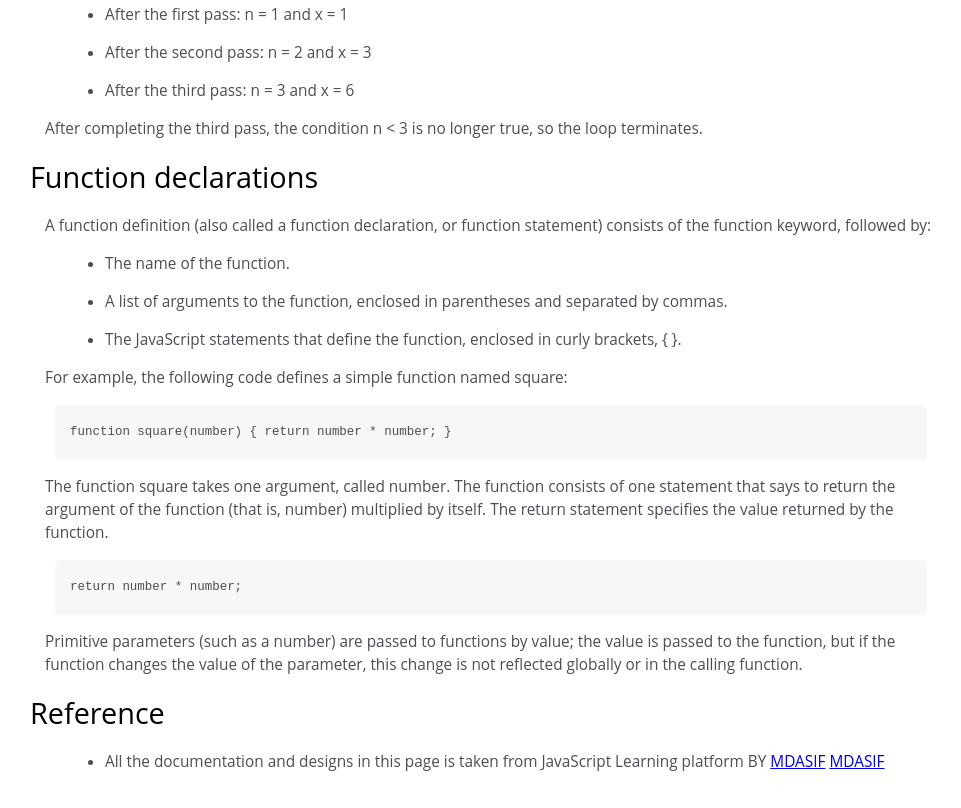
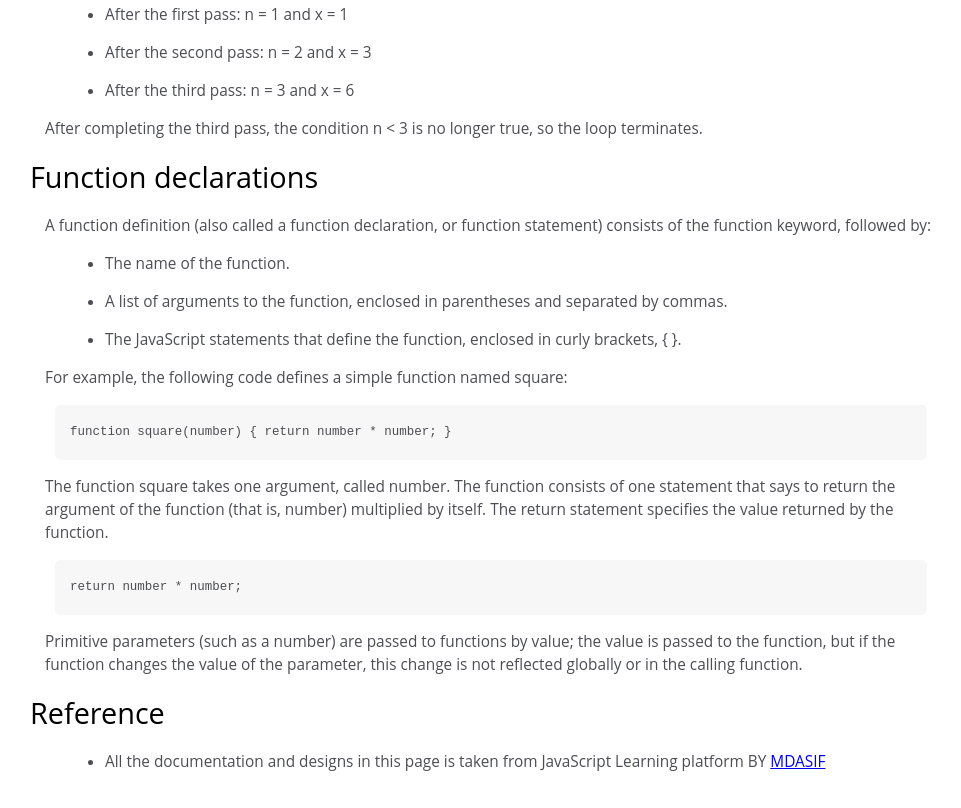
Before and after one commit to fl9mdasif/JS-Code-documentation-page-, a plain HTML site: page index.html in a window 1280 px wide. Shown: the part 5158-5966 px from the top of the page, without its empty margins (308-1269 px from the left). Drawn offline with Linux system fonts and the light colour scheme.

Commit message:
referance section changed

```diff
--- a/index.html
+++ b/index.html
@@ -423,7 +423,7 @@
                 <ul>
                     <li>
                         All the documentation and designs in this page is taken from JavaScript Learning platform BY <a href="https://freelancermdasif.com" target="_blank">MDASIF</a>
-                        <a href="https://freelancermdasif.com" target="_blank">MDASIF</a>
+
                     </li>
                 </ul>
             </article>
```
